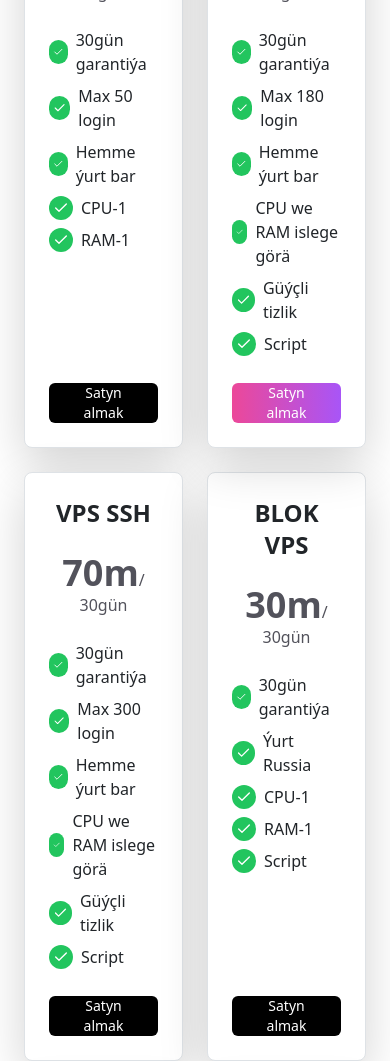
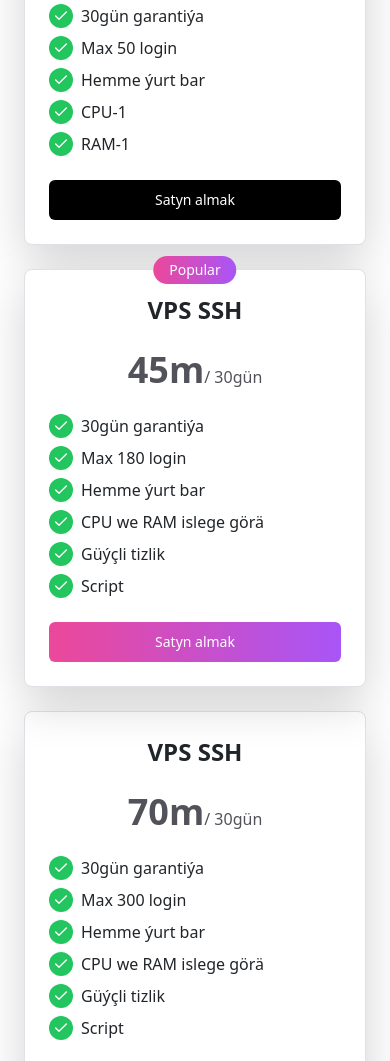
Before and after one commit to smartwebsayt/onlineshop, a plain HTML site: page index.html in a window 390 px wide. Shown: the part 572-1633 px from the top of the page. Drawn offline with nearby package versions, Linux system fonts and the light colour scheme.

Commit message:
Update index.html

```diff
--- a/index.html
+++ b/index.html
@@ -50,7 +50,7 @@
   </header>
   <section class="min-h-screen w-full py-12 flex items-center justify-center">
     <div class="container px-4 md:px-6">
-      <div class="grid grid-cols-2 gap-6 mt-8 md:grid-cols-3 md:gap-8">
+      <div class="grid grid-cols-1 gap-6 mt-8 md:grid-cols-3 md:gap-8">
         <div class="flex flex-col p-6 bg-white shadow-lg rounded-lg justify-between border border-gray-300">
           <div>
             <h3 class="text-2xl font-bold text-center">VPS SSH</h3>
```
